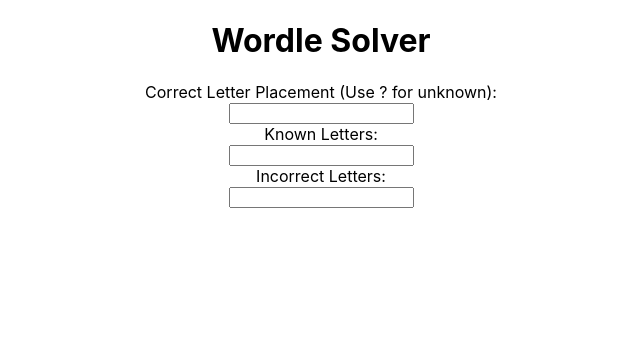
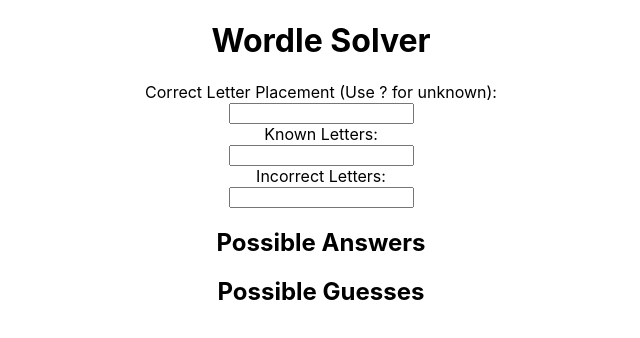
Before and after one commit to Khalil-Foulks/wordle_solver, a React (Create React App) app in the folder wordle_solver/: page / in a window 1280 px wide. Shown: the top 338 px of the page, without its empty margins (319-959 px from the left). Built offline with nearby package versions, Linux system fonts and the light colour scheme.

Commit message:
added component to store possible words

```diff
--- a/wordle_solver/src/App.js
+++ b/wordle_solver/src/App.js
@@ -1,4 +1,5 @@
 import InputForm from './components/InputForm';
+import PossibleWords from './components/PossibleWords';
 import './App.css';
 
 function App() {
@@ -6,6 +7,7 @@
     <div className="App">
       <h1>Wordle Solver</h1>
       <InputForm/>
+      <PossibleWords/>
     </div>
   );
 }
--- /dev/null
+++ b/wordle_solver/src/components/PossibleWords.jsx
@@ -0,0 +1,16 @@
+import React from "react";
+
+function PossibleWords(){
+    return(
+        <div>
+            <div>
+                <h2>Possible Answers</h2>
+            </div>
+            <div>
+                <h2>Possible Guesses</h2>
+            </div>
+        </div>
+    )
+}
+
+export default PossibleWords
```
